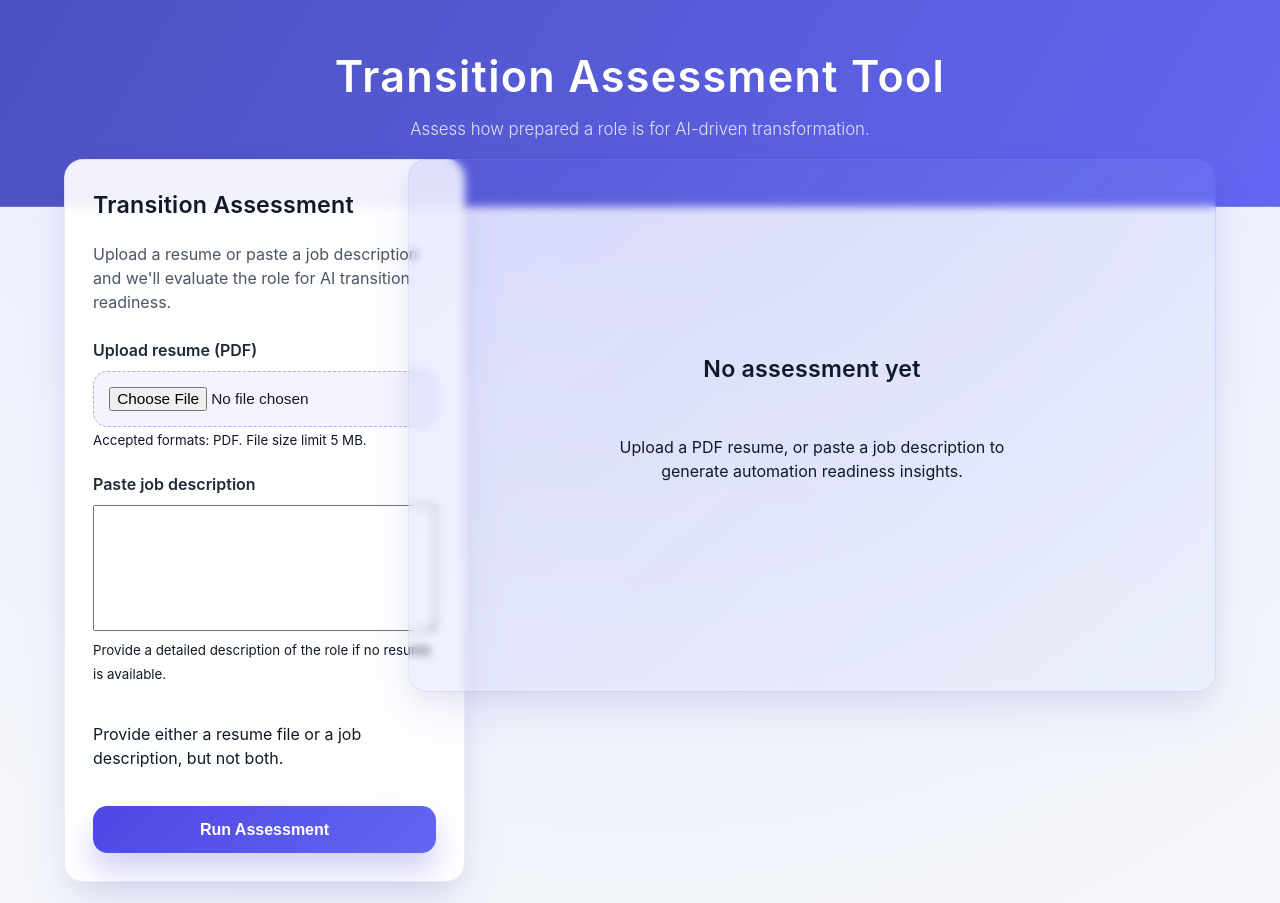
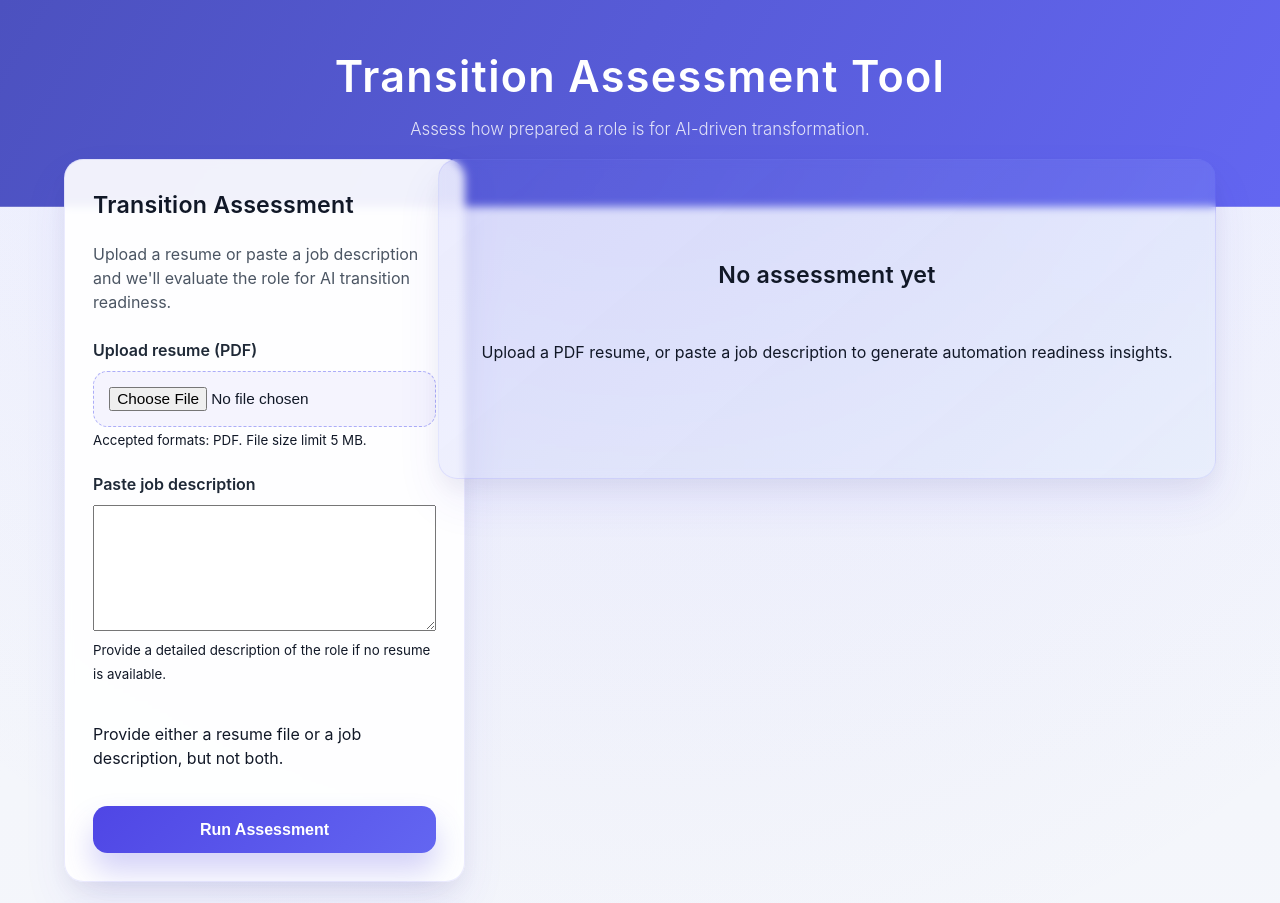
Before and after one commit to hadibuxm/ai_workforce_transition, a Django app: page / in a window 1280 px wide. Shown: the top 903 px of the page. Run offline with Django 5.2, Linux system fonts and the light colour scheme.

Commit message:
fix styling

```diff
--- a/static/css/styles.css
+++ b/static/css/styles.css
@@ -59,6 +59,9 @@ body {
         grid-template-columns: 320px 1fr;
         align-items: start;
     }
+    .dashboard-main{
+        margin-left: 0px;
+    }
 }
 
 .dashboard-sidebar {
@@ -69,6 +72,7 @@ body {
 .dashboard-main {
     display: grid;
     gap: 1.5rem;
+    margin-left: 30px;
 }
 
 .panel {
@@ -77,7 +81,7 @@ body {
     box-shadow:
         0 22px 45px rgba(79, 70, 229, 0.08),
         0 10px 25px rgba(15, 23, 42, 0.05);
-    padding: 12rem;
+    padding: 2rem;
     border: 1px solid rgba(99, 102, 241, 0.12);
     backdrop-filter: blur(4px);
 }
@@ -350,4 +354,7 @@ body {
         flex-direction: column;
         align-items: flex-start;
     }
+    .dashboard-main{
+        margin-left: 0;
+    }
 }
```
